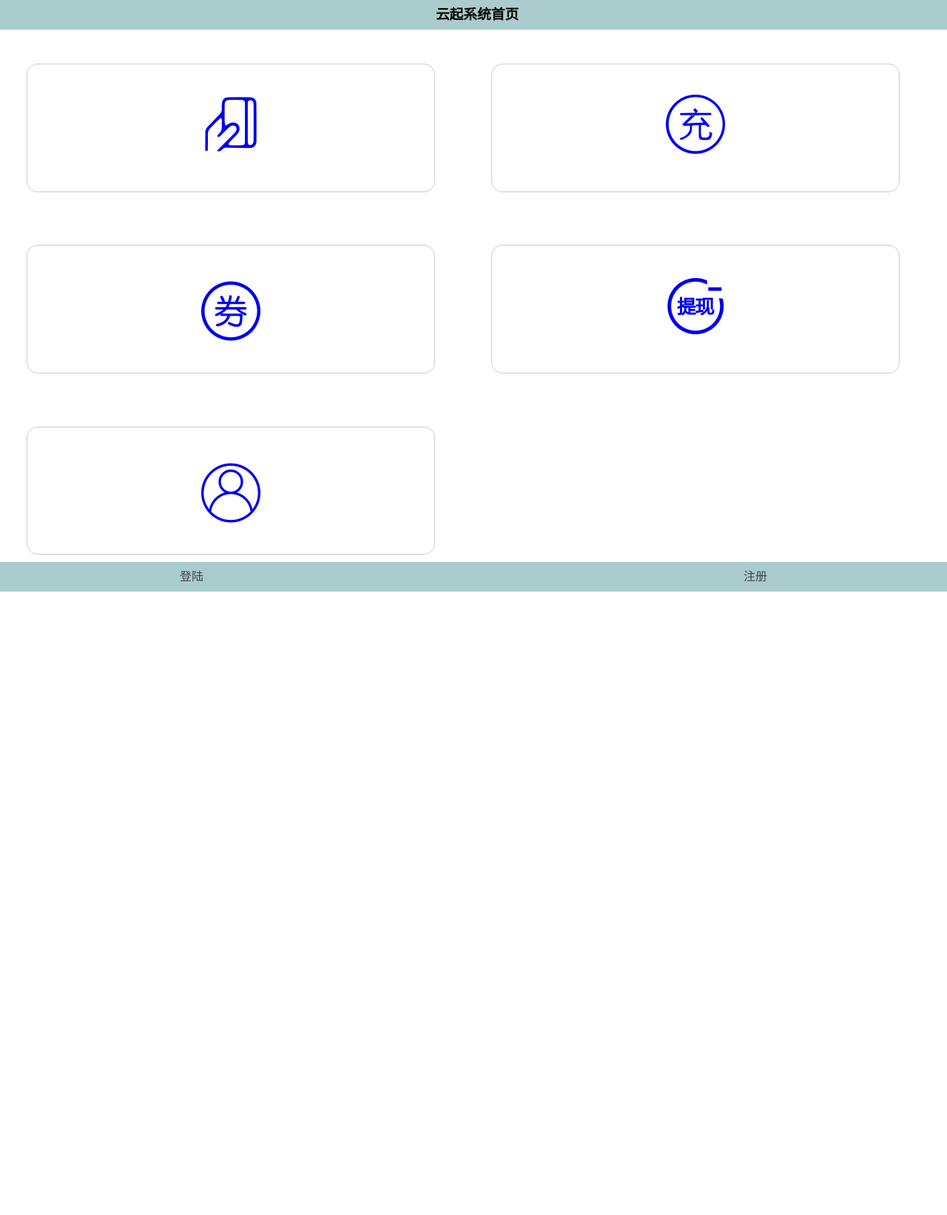
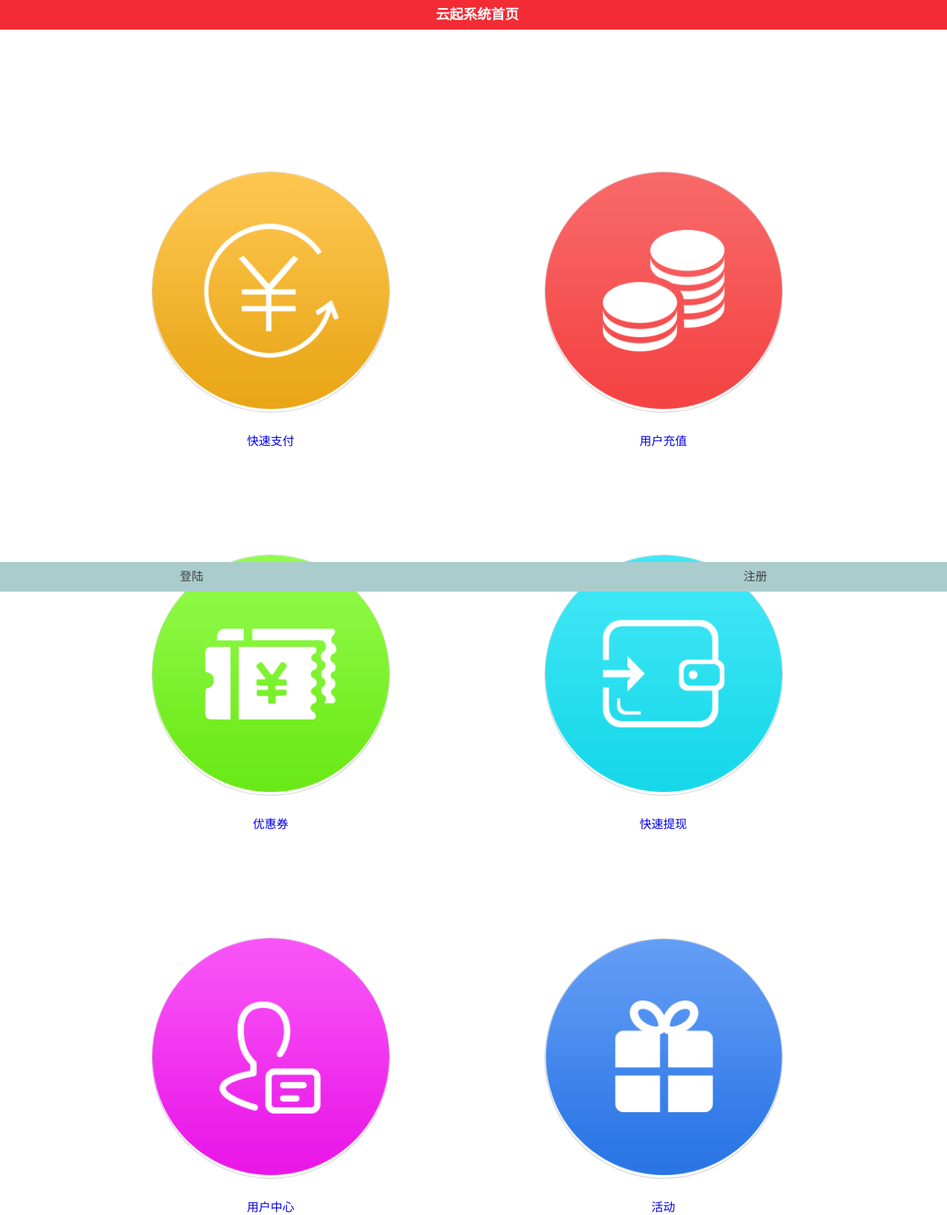
Before and after one commit to chamrq20160729/ggh, a plain HTML site: page index.html in a window 1280 px wide. Shown: the whole page at 74% size. Before the commit the page ends 836 px from the top, so only its background shows below. Drawn offline with Linux system fonts and the light colour scheme.

Commit message:
更改节点，SVG图片更换成背景图片

```diff
--- a/css/index.css
+++ b/css/index.css
@@ -5,24 +5,9 @@
 	list-style: none;
 }
 .content{
-	margin: 50px auto;
+	margin: 40px auto;
 }
-/*首页*/
-.contentIndex{
-	position: relative;
-}
-.contentIndex a{
-	display: inline-block;
-	width: calc(50% - 45px);
-	/*兼容UC*/
-	width: 37%;
-	margin:2.8%;
-	padding: 3%;
-	font-size: 80px;
-	text-align: center;
-	border: 1px solid #ccc;
-	border-radius: 15px;
-}
+/*页头页尾*/
 .header{
 	position: fixed;
 	top: 0;
@@ -30,10 +15,11 @@
 	width: 100%;
 	height: 30px;
 	padding: 5px;
-	background: #acc;
+	background: rgb(243,43,52);
 	z-index: 10;
 }
 .header h3{
+	color: white;
 	text-align: center;
 	line-height: 30px;
 }
@@ -61,6 +47,47 @@
 .right{
 	float: right;
 }
+/*首页*/
+.contentIndex{
+	position: relative;
+}
+.contentIndex a{
+	position: relative;
+	display: inline-block;
+	width: calc(50% - 45px);
+	/*兼容UC*/
+	width: 25%;
+	margin-left:16%;
+	margin-top: 15%;
+/*	padding-top: 25%;*/
+	text-align: center;
+	border: 1px solid #ccc;
+	border-radius: 50%;
+}
+.contentIndex a i{
+	position: absolute;
+	top: 50%;
+	left: 50%;
+	color: white;
+	font-size: 60px;
+	transform: translate(-50%,-50%);
+}
+.contentIndex a span{
+	display: block;
+	position: absolute;
+	left: 50%;
+	bottom: -50px;
+	transform: translate(-50%,0);
+}
+/*.contentIndex .paybg{
+	background: rgb(235,170,30);
+}
+.contentIndex .rebg{
+	background: rgb(244,70,70);
+}
+.contentIndex .coubg{
+	background: rgb(108,233,24);
+}*/
 /*登陆界面////////////////////////////*/
 .home{
 	position: absolute;
--- a/index.html
+++ b/index.html
@@ -12,11 +12,36 @@
 			<h3>云起系统首页</h3>
 		</div>
 		<div class="contentIndex content">
-			<a href="html/pay.html" class="iconfont icon-fukuan"></a>
-			<a href="html/recharge.html" class="iconfont icon-chongzhi"></a>
-			<a href="html/couponPay.html" class="iconfont icon-youhuiquan"></a>
-			<a href="html/withdrawDeposit.html" class="iconfont icon-tixian"></a>
-			<a href="html/user.html" class="iconfont icon-center"></a>
+			<a href="html/pay.html" class="paybg">
+				<!--<i class="iconfont icon-fukuan"></i>-->
+				<img src="imgs/paybg.png" width="100%"/>
+				<span>快速支付</span>
+			</a>
+			<a href="html/recharge.html" class="rebg">
+				<!--<i  class="iconfont icon-chongzhi" ></i>-->
+				<img src="imgs/rebg.png" width="100%"/>
+				<span>用户充值</span>
+			</a>
+			<a href="html/couponPay.html" class="coubg">
+				<!--<i class="iconfont icon-youhuiquan"></i>-->
+				<img src="imgs/coubg.png" width="100%"/>
+				<span>优惠券</span>
+			</a>
+			<a href="html/withdrawDeposit.html" class="wdbg">
+				<!--<i class="iconfont icon-tixian"></i>-->
+				<img src="imgs/wdbg.png" width="100%"/>
+				<span>快速提现</span>
+			</a>
+			<a href="html/user.html" class="userbg">
+				<!--<i class="iconfont icon-center"></i>-->
+				<img src="imgs/user.png" width="100%"/>
+				<span>用户中心</span>
+			</a>
+			<a href="#" class="actbg">
+				<!--<i class="iconfont icon-center"></i>-->
+				<img src="imgs/actbg.png" width="100%"/>
+				<span>活动</span>
+			</a>
 			<!--<a href="#" class="iconfont icon-center"></a>
 			<a href="#" class="iconfont icon-center"></a>
 			<a href="#" class="iconfont icon-center"></a>-->
```
Also changed, not shown: html/payTips.html (+41 -3 lines), html/user.html (+1 -0 lines), html/withdrawDeposit.html (+1 -0 lines), imgs/actbg.png (added), imgs/coubg.png (added), imgs/pay.ico (deleted), imgs/paybg.png (added), imgs/rebg.png (added), imgs/user.png (added), imgs/wdbg.png (added), 1 other file.
